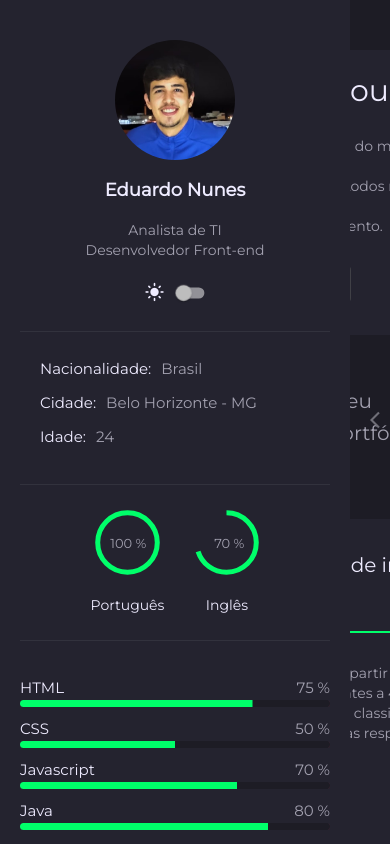
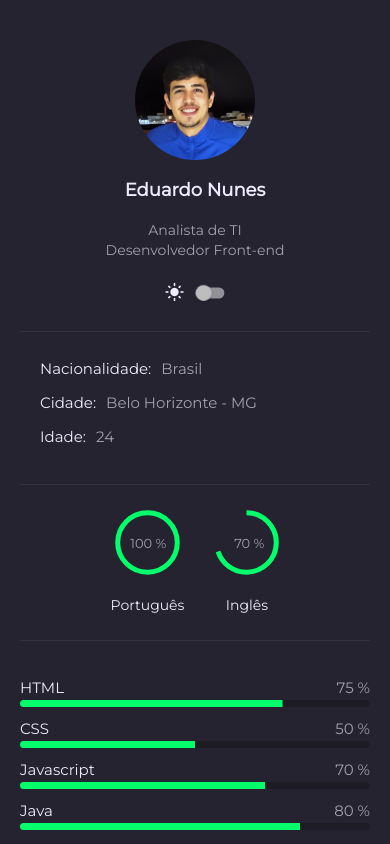
Before and after one commit to eduardo-n/meu-portfolio, an Angular app: page /home in a window 390 px wide. Built offline with nearby package versions, Linux system fonts and the light colour scheme.

Commit message:
Ajuste responsivo sidenav

```diff
--- a/src/app/modules/home/pages/dashboard/dashboard.component.scss
+++ b/src/app/modules/home/pages/dashboard/dashboard.component.scss
@@ -85,3 +85,13 @@
   }
 
 }
+
+@media (max-width: 840px) {
+  .pg-dashboard {
+    .dashboard-container {
+      .bx-sidenav {
+        width: 100%;
+      }
+    }
+  }
+}
```
